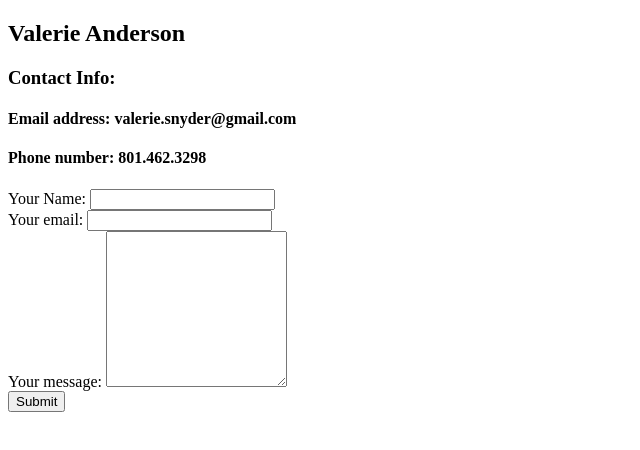
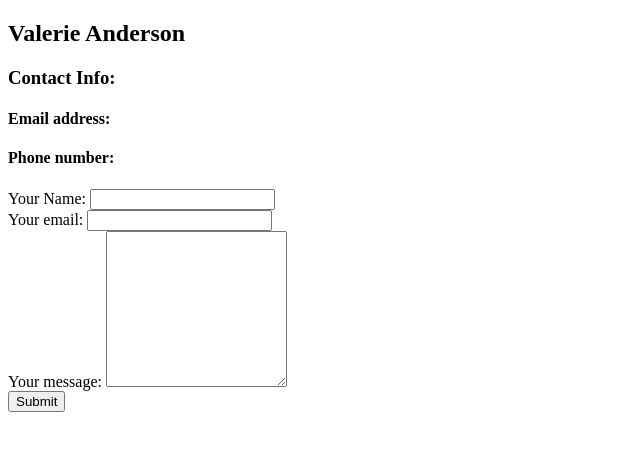
Before and after one commit to v-snyder/cv, a plain HTML site: page contact_info.html in a window 1280 px wide. Shown: the whole page, without its empty margins (0-640 px from the left). Drawn offline with Linux system fonts and the light colour scheme.

Commit message:
Update contact_info.html

```diff
--- a/contact_info.html
+++ b/contact_info.html
@@ -6,8 +6,8 @@
 <body>
     <h2>Valerie Anderson</h2>
     <h3>Contact Info:</h3>
-    <h4>Email address: valerie.snyder@gmail.com</h4>
-    <h4>Phone number: 801.462.3298</h4>
+    <h4>Email address: </h4>
+    <h4>Phone number: </h4>
     <form action="mailto:valerie.snyder@gmail.com" method="post" enctype="text/plain">
         <label>Your Name:</label>
         <input type="text" name="yourName"> <br>
```
